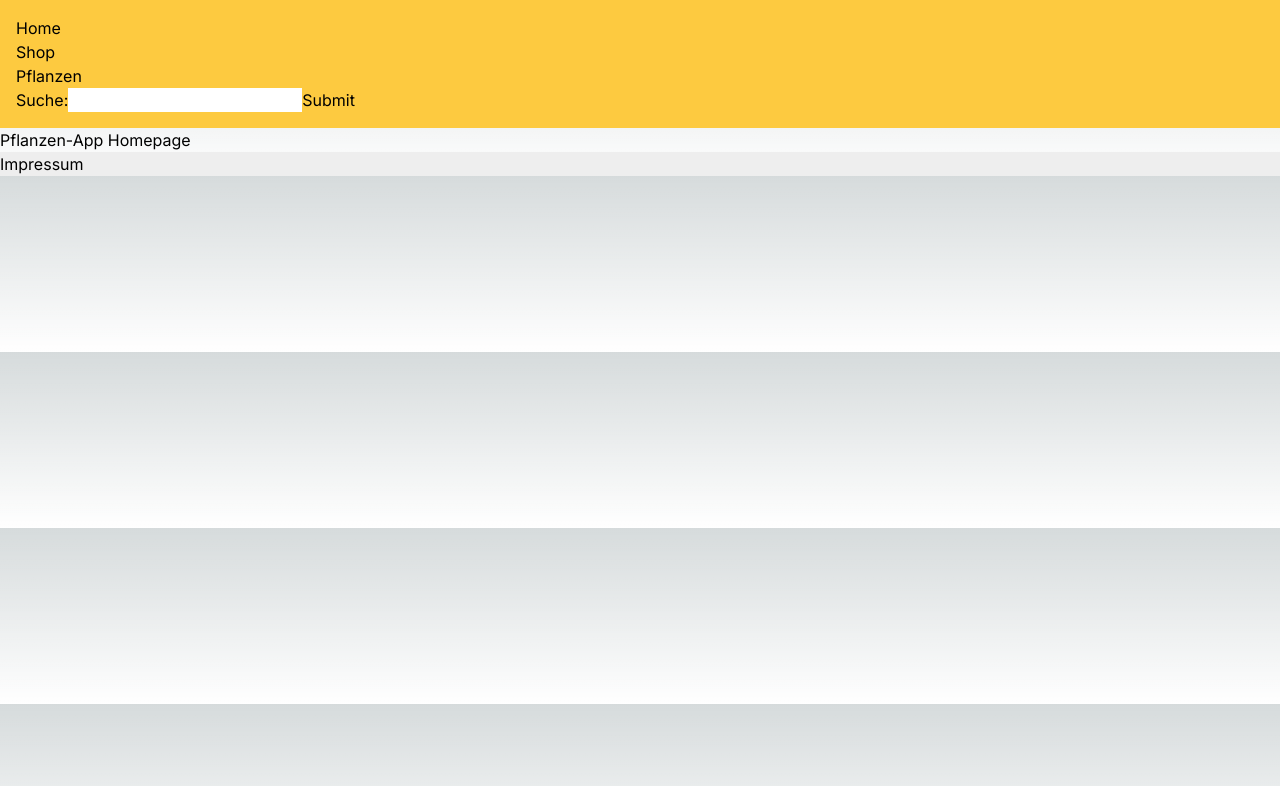
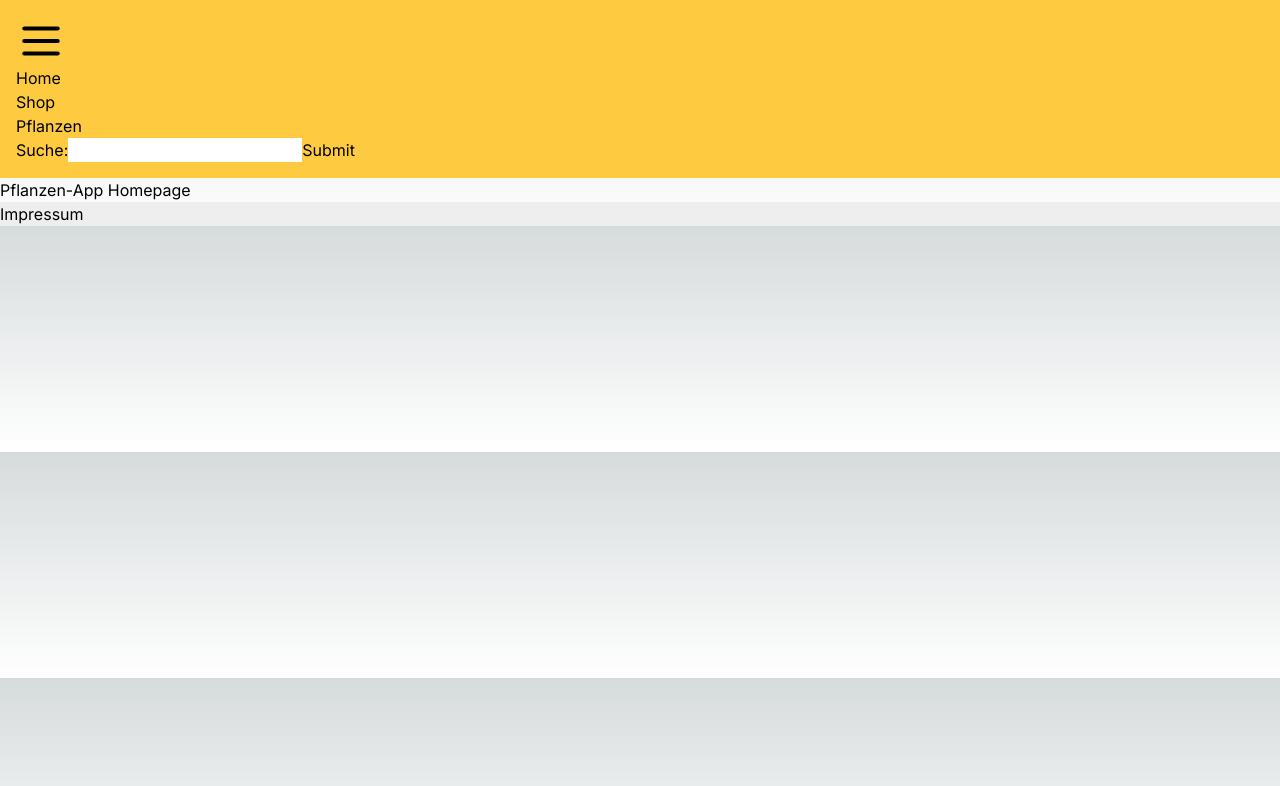
Before and after one commit to JonathanThoelke/PflanzenApp, a Next.js app: page / in a window 1280 px wide. Shown: the top 786 px of the page. Built offline with nearby package versions, Linux system fonts and the light colour scheme.

Commit message:
Test von burger-menu icon

```diff
--- a/app/layout.tsx
+++ b/app/layout.tsx
@@ -15,21 +15,20 @@ export default function RootLayout({
   children: React.ReactNode;
 }>) {
   return (
-    <html lang="en">
+    <html lang="de">
       <body className={inter.className}>
         <header style={{backgroundColor: "#FDCA40", padding: "1rem"}}>
+          <img src="/burger-menu-svgrepo-com.svg" style={{width: 50,height:50}}></img>
           <ul>
             <li><a href="/">Home</a></li>
             <li><a href="/Shop">Shop</a></li>
             <li><a href="/Pflanzen">Pflanzen</a></li>
-            <li>
-              <form>
-                <label>Suche:</label>
-                <input type="search"></input>
-                <input type="submit"></input>
-              </form>
-            </li>
           </ul>
+          <form>
+            <label>Suche:</label>
+            <input type="search"></input>
+            <input type="submit"></input>
+          </form>
         </header>
         <main>{ children }</main>
         <footer style={{backgroundColor: "#EEEEEE"}}>
```
Also changed, not shown: public/burger-menu-svgrepo-com.svg (added).
